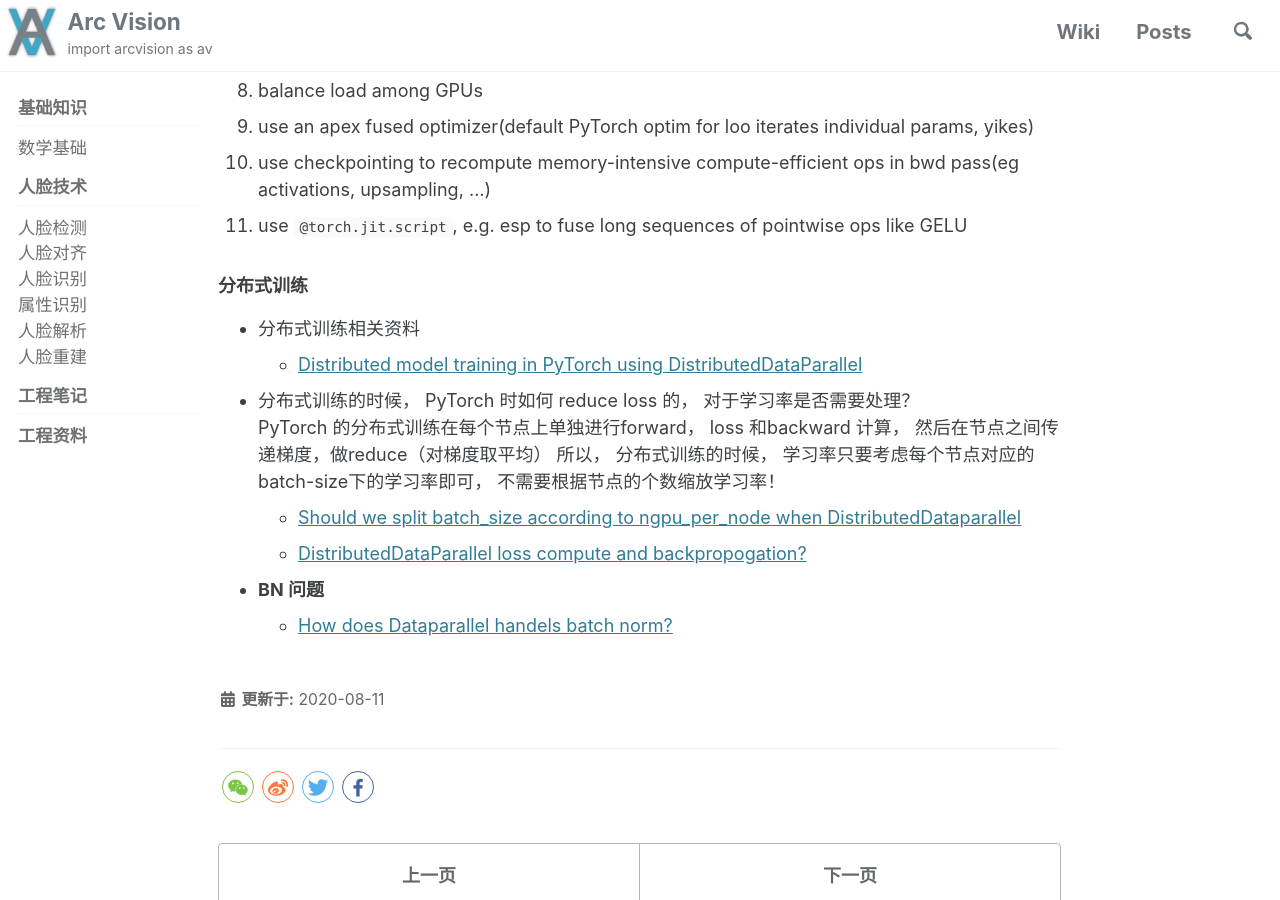
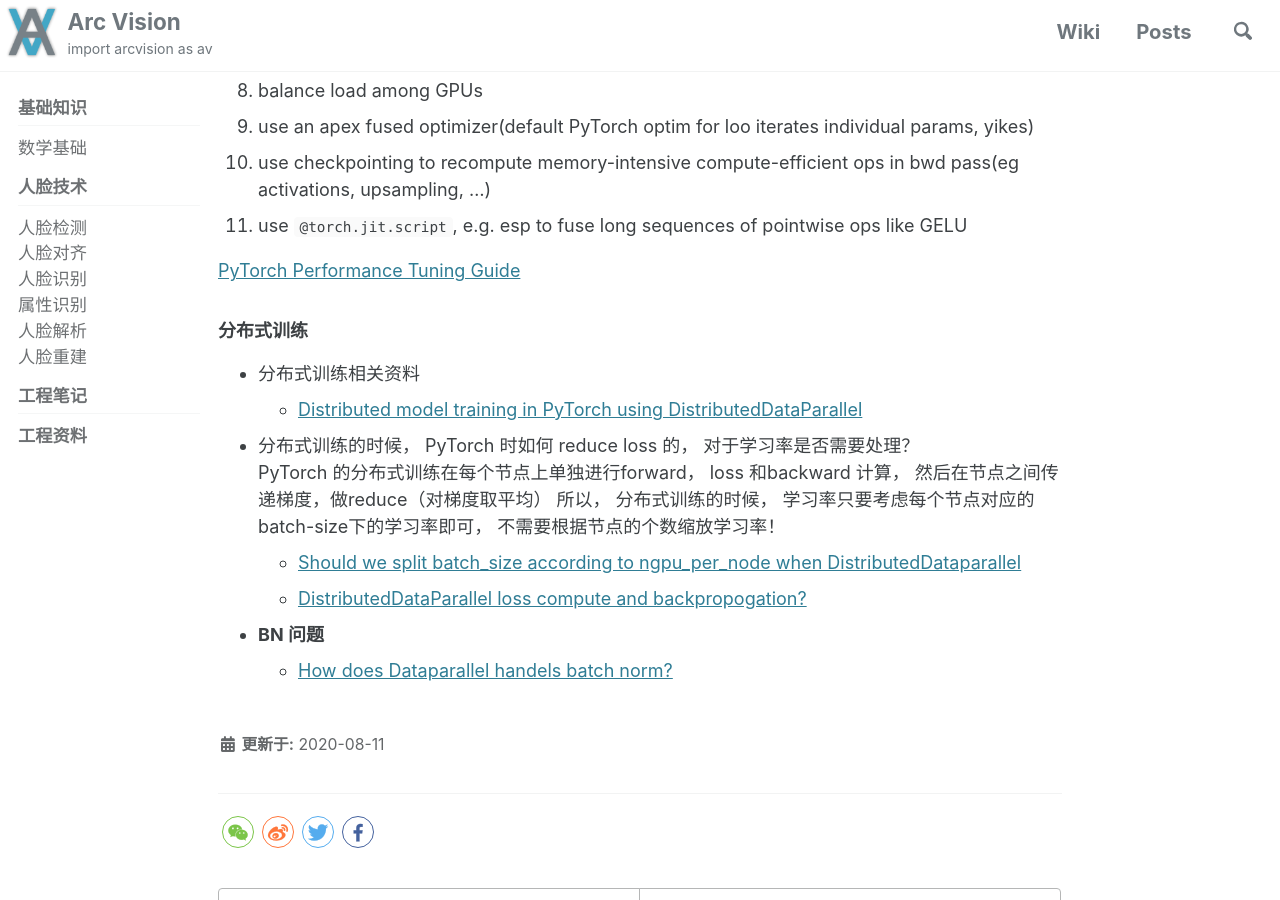
Before and after one commit to ArcVision/ArcVision.github.io, a Jekyll site: the page built from _wiki/21-engineering.md, in a window 1280 px wide and 900 px high, scrolled down 651 px. Built offline with Jekyll 4.4.1, drawn with Linux system fonts in a browser that asks for light colours; cached includes are drawn as plain includes; comment, search, counter and statistics services are not loaded.

Commit message:
Update 21-engineering.md

```diff
--- a/_wiki/21-engineering.md
+++ b/_wiki/21-engineering.md
@@ -24,6 +24,9 @@ toc: true
 10. use checkpointing to recompute memory-intensive compute-efficient ops in bwd pass(eg activations, upsampling, ...)
 11. use `@torch.jit.script`, e.g. esp to fuse long sequences of pointwise ops like GELU
 
+[PyTorch Performance Tuning Guide](https://www.youtube.com/watch?v=9mS1fIYj1So)
+
+
 ### 分布式训练
 - 分布式训练相关资料
   - [Distributed model training in PyTorch using DistributedDataParallel](https://spell.ml/blog/pytorch-distributed-data-parallel-XvEaABIAAB8Ars0e)
```
